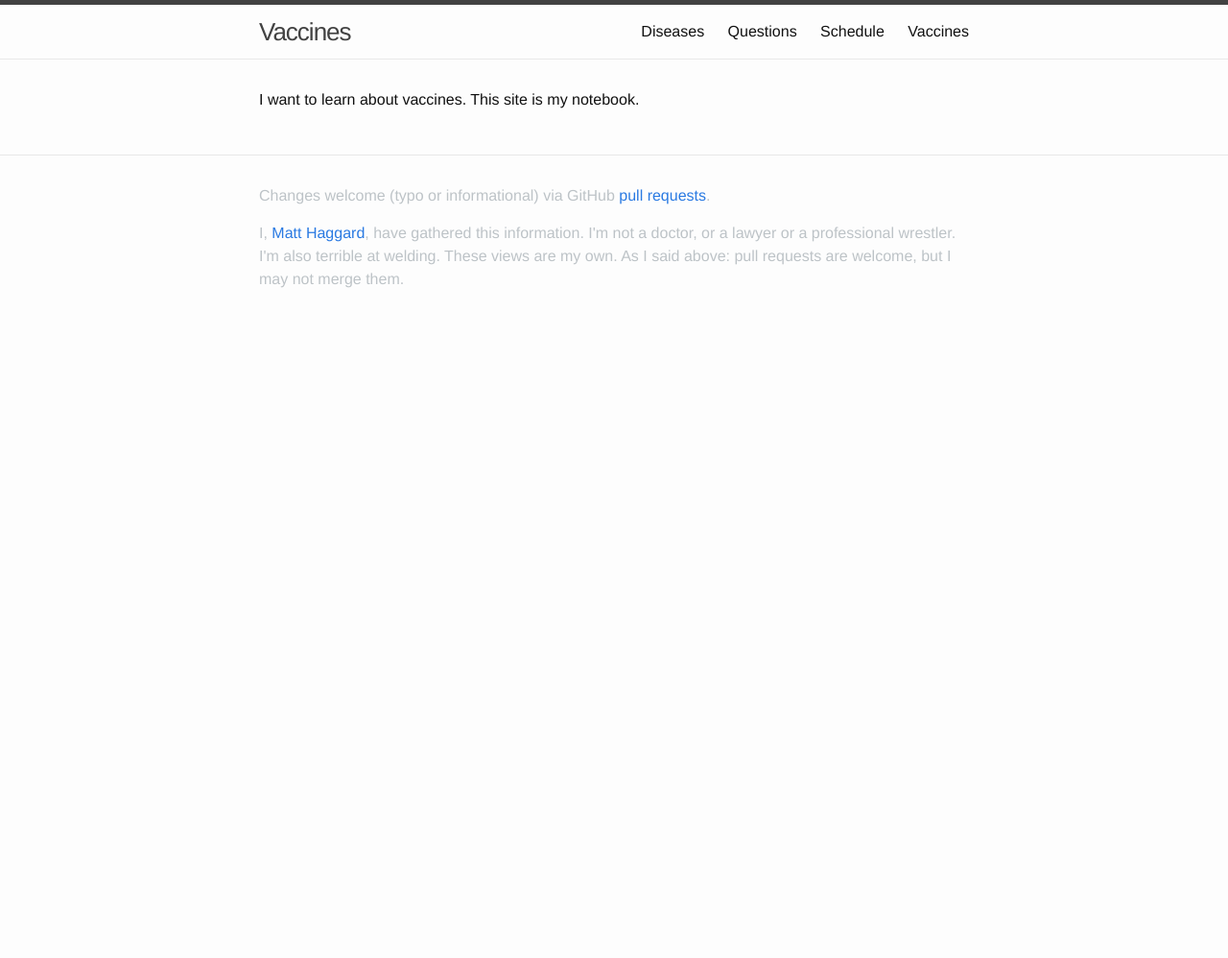
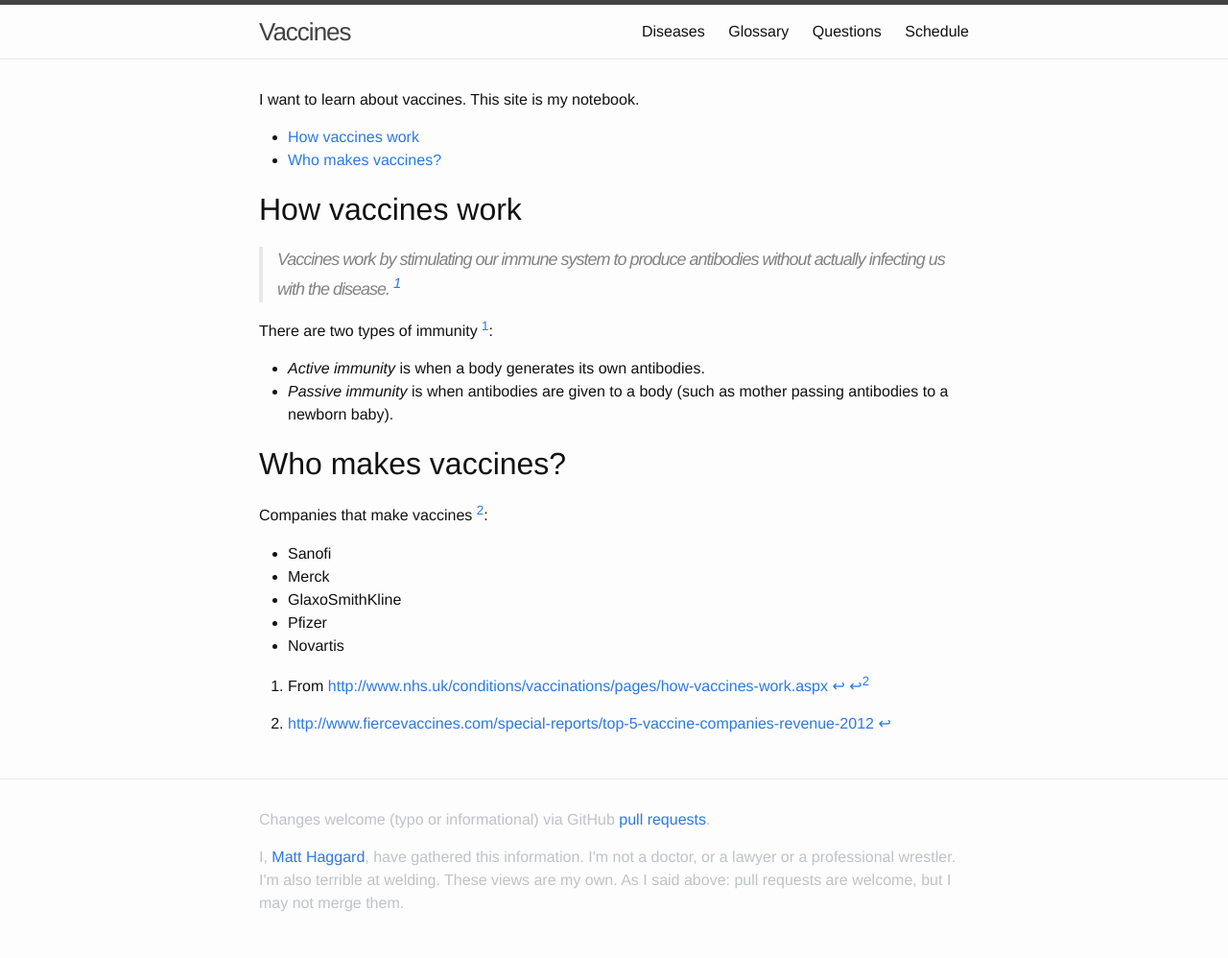
Before and after one commit to iffy/vaccines, a Jekyll site: the page built from index.md, in a window 1280 px wide. Shown: the whole page at 96% size. Built offline with Jekyll 4.4.1, drawn with Linux system fonts in a browser that asks for light colours; before the commit the page ends 900 px from its top, so only the background shows below that.

Commit message:
Learned about some companies

```diff
--- a/_config.yml
+++ b/_config.yml
@@ -8,5 +8,7 @@ url: "http://www.iffycan.com" # the base hostname & protocol for your site
 
 # Build settings
 markdown: kramdown
+kramdown:
+  toc_levels: "1"
 include: ["_pages"]
 permalink: /:title
--- a/index.md
+++ b/index.md
@@ -3,3 +3,34 @@ layout: default
 ---
 
 I want to learn about vaccines.  This site is my notebook.
+
+
+* foo
+{:toc}
+
+
+# How vaccines work
+
+> Vaccines work by stimulating our immune system to produce antibodies without actually infecting us with the disease. [^nhs-how]
+
+There are two types of immunity [^nhs-how]:
+
+- *Active immunity* is when a body generates its own antibodies.
+- *Passive immunity* is when antibodies are given to a body (such as mother passing antibodies to a newborn baby).
+
+
+# Who makes vaccines?
+
+Companies that make vaccines [^fierce-makers-2012]:
+
+- Sanofi
+- Merck
+- GlaxoSmithKline
+- Pfizer
+- Novartis
+
+
+
+[^nhs-how]: From <http://www.nhs.uk/conditions/vaccinations/pages/how-vaccines-work.aspx>
+
+[^fierce-makers-2012]: <http://www.fiercevaccines.com/special-reports/top-5-vaccine-companies-revenue-2012>
```
Also changed, not shown: _pages/diseases.md (+1 -0 lines), _pages/glossary.md (added, +11 -0 lines), _pages/schedule.md (+1 -0 lines), _pages/vaccines.md (deleted, +0 -12 lines).
